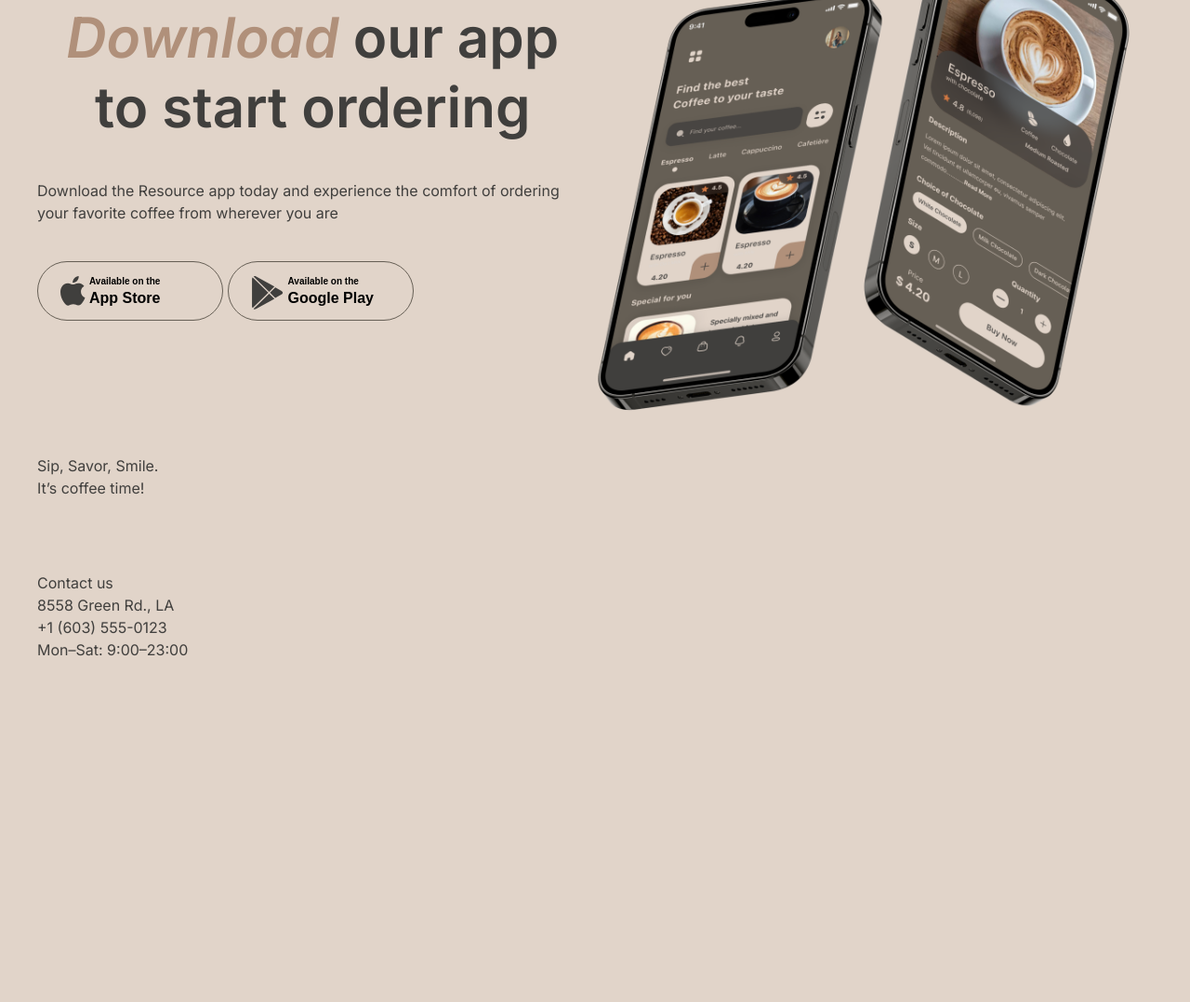
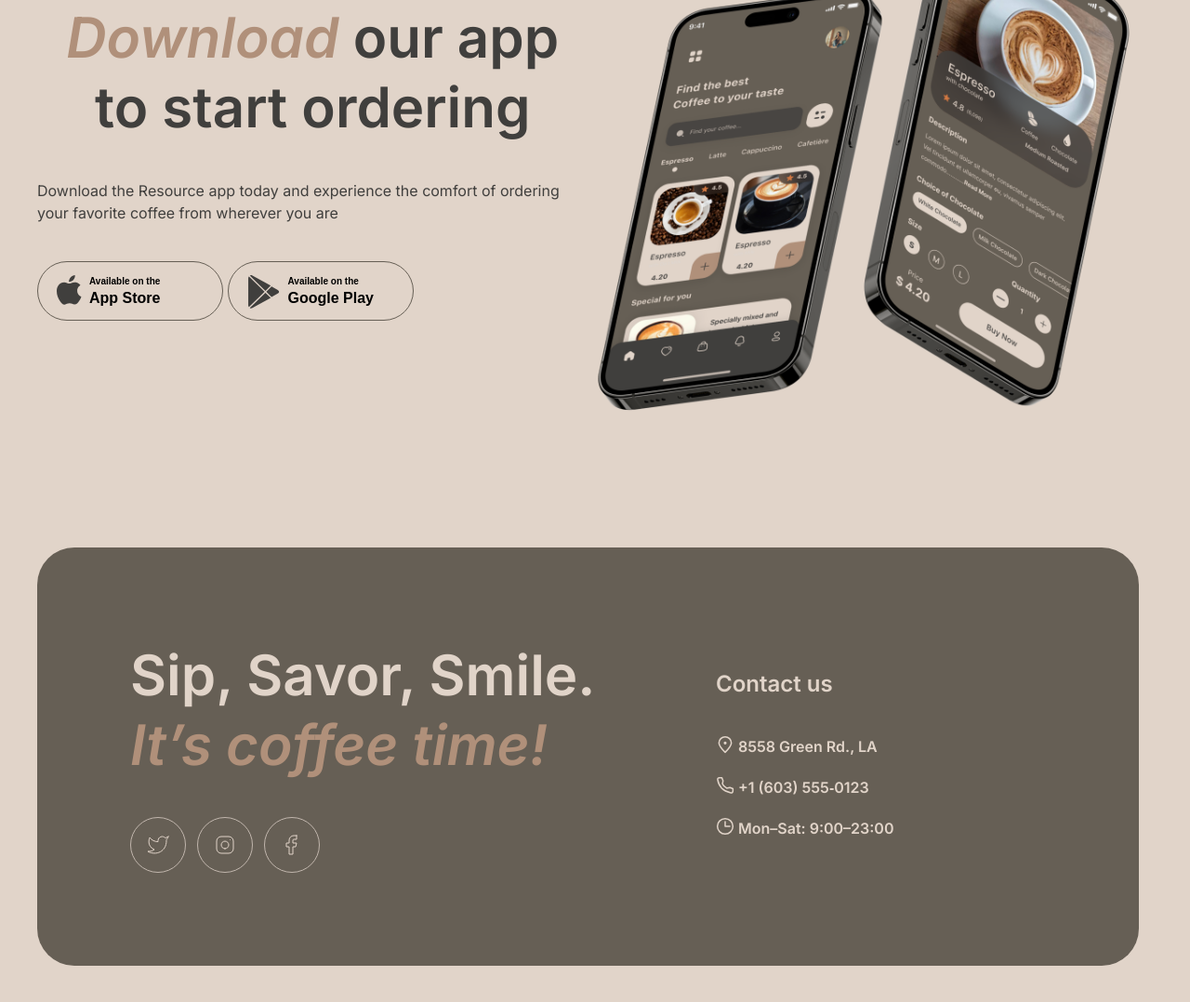
Before and after one commit to SerpentSveta/rsschool-landing-page, a website built with Vite: page index.html in a window 1280 px wide. Shown: the part 3360-4438 px from the top of the page at 93% size. Before the commit the page ends 4071 px from the top, so only its background shows below. Built offline with nearby package versions, Linux system fonts and the light colour scheme; files whose address does not match are found by name.

Commit message:
style: add footer styles

```diff
--- a/index.html
+++ b/index.html
@@ -133,36 +133,27 @@
     <footer id="contact-us">
       <div class="footer__container">
         <div class="footer__info">
-          <div class="footer__title">Sip, Savor, Smile.</div>
-          <div class="footer__title footer__title_accent">It’s coffee time!</div>
+          <h2 class="footer__title">Sip, Savor, Smile.
+          <span class="title__accent">It’s coffee time!</span></h2>
           <ul class="social-icons">
-            <li class="social-icons__item"><a class="social-icons__link" href="https://www.twitter.com/" target="_blank"
+            <li class="social-icons__item"><a class="social-icons__link social-icons__link--twitter" href="https://www.twitter.com/" target="_blank"
                 aria-label="Coffee House в Twitter">
-                <svg class="social-icons__img" viewBox="0 0 13 20" width="13" height="20">
-                  <use href='/assets/icons/sprite.svg#social-twitter'></use>
-                </svg>
               </a></li>
-            <li class="social-icons__item"><a class="social-icons__link" href="https://www.twitter.com/" target="_blank"
-                aria-label="Coffee House в Twitter">
-                <svg class="social-icons__img" viewBox="0 0 13 20" width="13" height="20">
-                  <use href='/assets/icons/sprite.svg#social-twitter'></use>
-                </svg>
+            <li class="social-icons__item"><a class="social-icons__link social-icons__link--instagram" href="https://www.instagram.com/" target="_blank"
+                aria-label="Coffee House в Instagram">
               </a></li>
-            <li class="social-icons__item"><a class="social-icons__link" href="https://www.twitter.com/" target="_blank"
-                aria-label="Coffee House в Twitter">
-                <svg class="social-icons__img" viewBox="0 0 13 20" width="13" height="20">
-                  <use href='/assets/icons/sprite.svg#social-twitter'></use>
-                </svg>
+            <li class="social-icons__item"><a class="social-icons__link social-icons__link--facebook" href="https://www.facebook.com/" target="_blank"
+                aria-label="Coffee House в Facebook">
               </a></li>
           </ul>
         </div>
         <div class="contacts">
           <div class="contacts__title">Contact us</div>
           <ul class="contacts__items">
-            <li class="contacts__item"><span class="contact__icon contact__icon_pin"></span><span
-                class="contact__text">8558 Green Rd., LA</span></li>
-            <li class="contacts__item"><span class="contact__icon contact__icon_tel"></span><span
-                class="contact__text">+1 (603) 555-0123</span></li>
+            <li><a href="https://maps.app.goo.gl/fh5ErmNzkoShyMUP8" target="_blank" class="contacts__item"><span class="contact__icon contact__icon_pin"></span><span
+                class="contact__text">8558 Green Rd., LA</span></a></li>
+            <li><a href="tel:+16035550123" class="contacts__item"><span class="contact__icon contact__icon_tel"></span><span
+                class="contact__text">+1&nbsp;(603)&nbsp;555&#8209;0123</span></a></li>
             <li class="contacts__item"><span class="contact__icon contact__icon_time"></span><span
                 class="contact__text">Mon–Sat: 9:00–23:00</span></li>
           </ul>
--- a/src/style.css
+++ b/src/style.css
@@ -490,13 +490,24 @@ h3 {
   position: relative;
   padding: 12px 20px;
   border: 1px solid var(--background-container);
+  transition: background-color 0.3s ease-in;
+}
+
+.mobile-app__button:hover {
+  background-color: var(--background-container);
+  cursor: pointer;
 }
 
 .button__content {
+  position: relative;
   display: flex;
   flex-direction: column;
   gap: 2px;
   text-align: left;
+}
+
+.mobile-app__button:hover .button__content {
+  color: var(--text-inverse);
 }
 
 .button__content--apple {
@@ -512,22 +523,28 @@ h3 {
   position: absolute;
 }
 
+.mobile-app__button:hover .button__content::before {
+  background-color: var(--text-inverse);
+}
+
 .button__content--apple::before {
-  top: 15px;
-  left: 24px;
+  top: 0;
+  left: 0;
   width: 27px;
   height: 32px;
 
-  background: url('./assets/icons/apple.svg') center / contain no-repeat;
+  background-color: var(--text-primary);
+  mask: url('./assets/icons/apple.svg') center / contain no-repeat;
 }
 
 .button__content--google::before {
-  top: 15px;
-  left: 24px;
+  top: 0;
+  left: 0;
   width: 36px;
   height: 36px;
 
-  background: url('./assets/icons/google.svg') center / contain no-repeat;
+  background-color: var(--text-primary);
+  mask: url('./assets/icons/google.svg') center / contain no-repeat;
 }
 
 .button__text {
@@ -541,3 +558,132 @@ h3 {
   font-weight: 600;
   text-align: left;
 }
+
+footer {
+  margin-top: 100px;
+  margin-bottom: 40px;
+  border-radius: 40px;
+  background-color: var(--background-container);
+}
+
+.footer__container {
+  display: flex;
+  padding: 100px;
+  gap: 100px;
+}
+
+.footer__info {
+  display: flex;
+  flex-direction: column;
+  gap: 40px;
+  max-width: 530px;
+  text-align: left;
+}
+
+.footer__title {
+  color: var(--text-inverse);
+  text-align: left;
+}
+
+.social-icons {
+  display: flex;
+  gap: 12px;
+}
+
+.social-icons__item {
+  position: relative;
+  display: flex;
+  justify-content: center;
+  align-items: center;
+  border: 1px solid var(--border-primary);
+  border-radius: 100px;
+  width: 60px;
+  height: 60px;
+  transition: background-color 0.3s ease-in;
+}
+
+.social-icons__item {
+  background-color: var(--background-container);
+}
+
+.social-icons__item:hover {
+  background-color: var(--text-inverse);
+  cursor: pointer;
+}
+
+.social-icons__item:hover .social-icons__link {
+  background-color: var(--text-primary);
+}
+
+.social-icons__link {
+  display: block;
+  width: 24px;
+  height: 24px;
+  background-color: var(--text-inverse);
+  mask-position: center;
+  mask-size: contain;
+  mask-repeat: no-repeat;
+}
+
+.social-icons__link--twitter {
+  mask-image: url('./assets/icons/twitter.svg');
+}
+
+.social-icons__link--instagram {
+  mask-image: url('./assets/icons/instagram.svg');
+}
+
+.social-icons__link--facebook {
+  mask-image: url('./assets/icons/facebook.svg');
+}
+
+.contacts {
+  display: flex;
+  flex-direction: column;
+  gap: 40px;
+  margin-top: 32px;
+}
+
+.contacts__title {
+  font-weight: 600;
+  font-size: 24px;
+  line-height: 1.25;
+  color: var(--text-inverse);
+}
+
+.contacts__items {
+  display: flex;
+  flex-direction: column;
+  gap: 20px;
+}
+
+.contacts__item {
+  display: flex;
+  gap: 4px;
+  font-weight: 600;
+  color: var(--text-inverse);
+}
+
+.contact__icon {
+  display: block;
+  width: 20px;
+  height: 20px;
+  color: var(--text-inverse);
+}
+
+.contact__icon_pin {
+  background: url(./assets/icons/pin-alt.svg) center / contain no-repeat;
+}
+
+.contact__icon_tel {
+  background: url(./assets/icons/phone.svg) center / contain no-repeat;
+}
+
+.contact__icon_time {
+  background: url(./assets/icons/clock.svg) center / contain no-repeat;
+}
+
+.contact__text {
+  font-weight: 600;
+  color: var(--text-inverse);
+}
```
Also changed, not shown: src/assets/icons/clock.svg (added), src/assets/icons/facebook.svg (added), src/assets/icons/instagram.svg (added), src/assets/icons/phone.svg (added), src/assets/icons/pin-alt.svg (added), src/assets/icons/twitter.svg (added).
